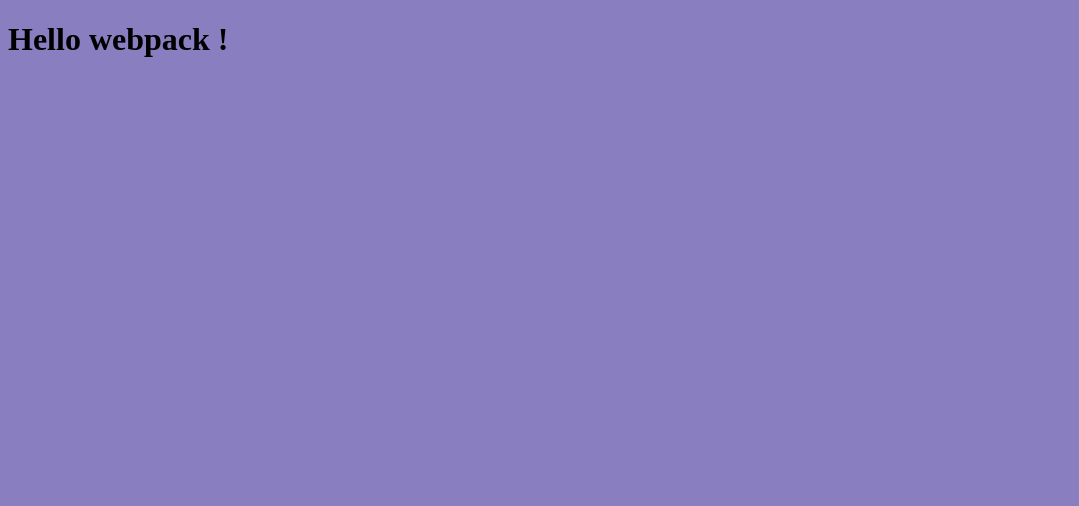
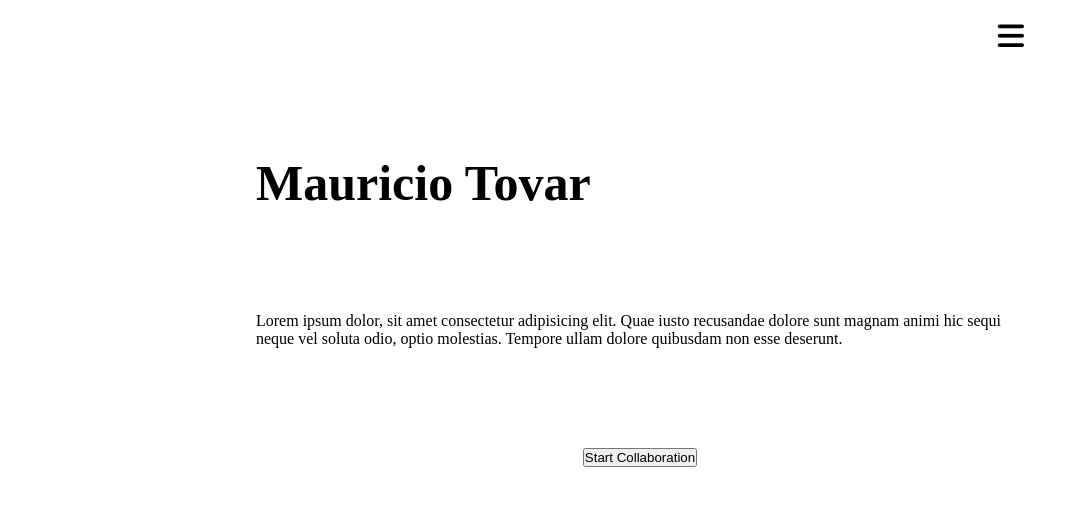
Before and after one commit to IngDavidTM/portfolio-personal, a website built with webpack: page src/index.html in a window 1280 px wide. Shown: the whole page, without its empty margins (0-1079 px from the left). Built offline with nearby package versions, Linux system fonts and the light colour scheme.

Commit message:
add html ans css files

```diff
--- a/src/index.css
+++ b/src/index.css
@@ -1,3 +1,31 @@
-body {
-  background-color: rgb(137, 127, 192);
+* {
+  margin: 0;
+  padding: 0;
 }
+
+.main {
+  background-color: #fff;
+  margin: 0 auto;
+  display: flex;
+  flex-direction: column;
+  max-width: 768px;
+  align-items: center;
+  padding: 20px;
+  gap: 100px;
+}
+
+nav {
+  align-self: flex-end;
+  font-size: 30px;
+}
+
+h1 {
+  align-self: flex-start;
+  font-size: 50px;
+}
+
+nav:hover {
+  color: green;
+  transition-duration: 0.5s;
+  transform: scale(1.1);
+}
--- a/src/index.html
+++ b/src/index.html
@@ -2,11 +2,17 @@
 <html lang="en">
 <head>
     <meta charset="UTF-8">
+    <meta http-equiv="X-UA-Compatible" content="IE=edge">
     <meta name="viewport" content="width=device-width, initial-scale=1.0">
-    <title>Wbpack Exercise</title>
+    <script src="https://kit.fontawesome.com/a12691952c.js" crossorigin="anonymous"></script>
+    <title>Document</title>
 </head>
 <body>
-    <h1>Hello webpack  !</h1>
-
+    <section class="main">
+        <nav><i class="fa-sharp fa-solid fa-bars"></i></nav>
+        <h1>Mauricio Tovar</h1>
+        <p>Lorem ipsum dolor, sit amet consectetur adipisicing elit. Quae iusto recusandae dolore sunt magnam animi hic sequi neque vel soluta odio, optio molestias. Tempore ullam dolore quibusdam non esse deserunt.</p>
+        <button>Start Collaboration</button>
+    </section>
 </body>
 </html>
```
